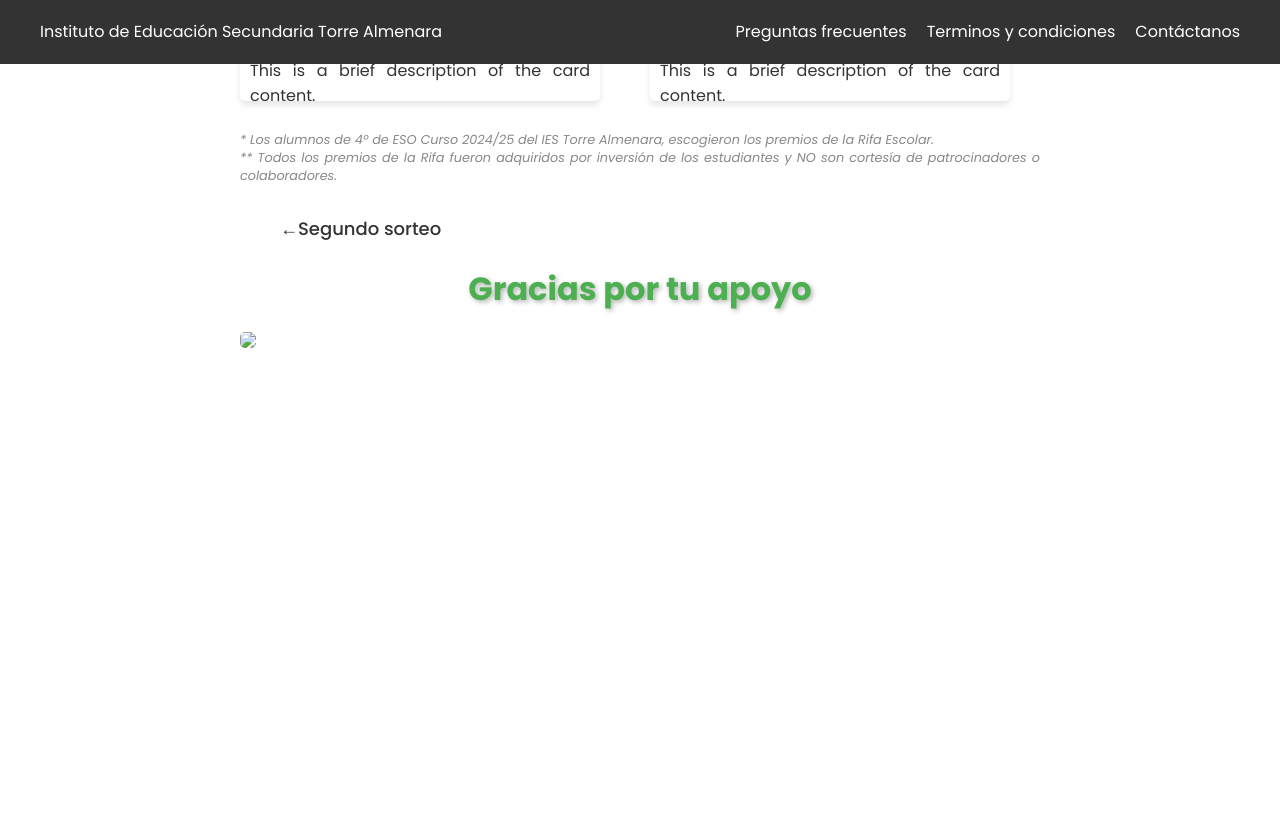
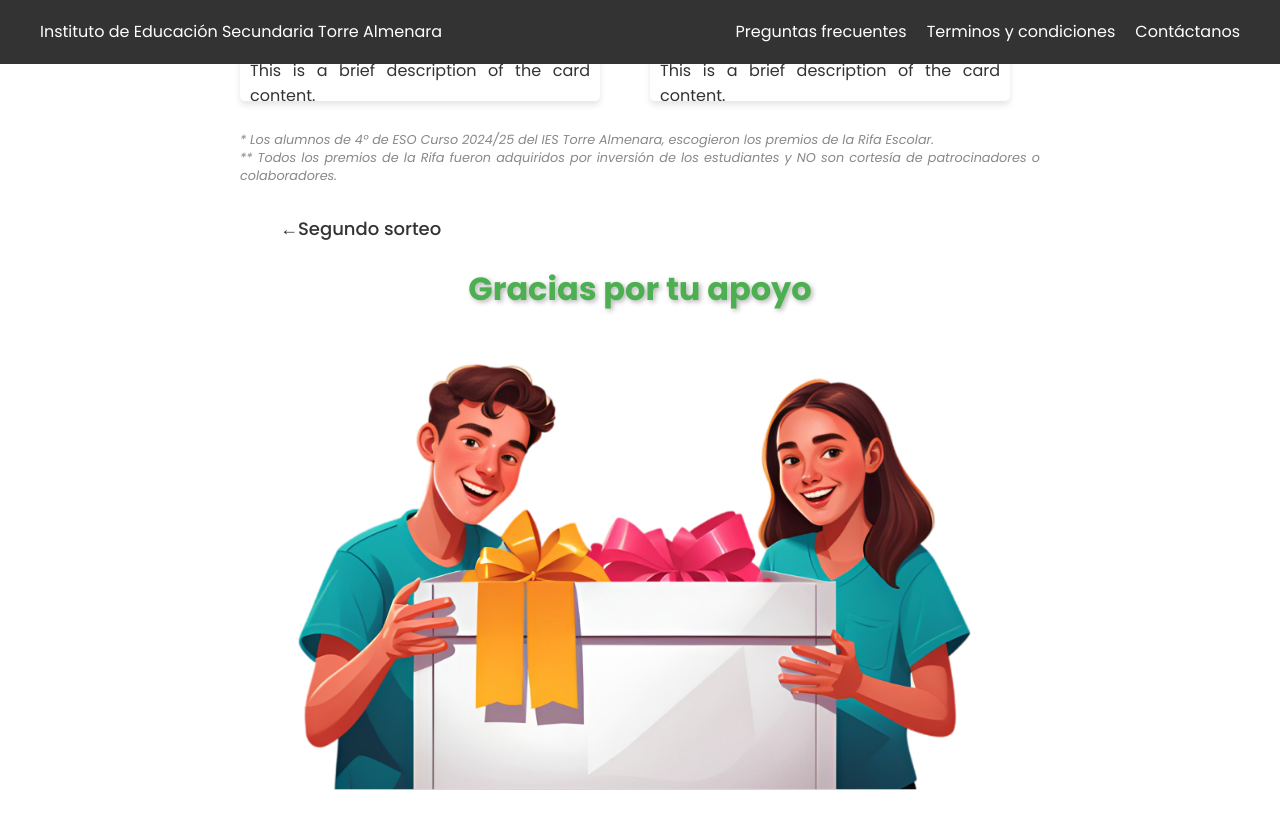
Before and after one commit to GerardoHMX/rifaEscolar, a plain HTML site: page gift3.html in a window 1280 px wide. Shown: the part 736-1565 px from the top of the page. Before the commit the page ends 1191 px from the top, so only its background shows below. Drawn offline with Linux system fonts and the light colour scheme; the site is published under a folder, as on GitHub Pages, so addresses that start at the root find nothing; a web font is replaced by a local one.

Commit message:
Update URLs absolutas y relativas
Update URLs absolutas y relativas

```diff
--- a/gift3.html
+++ b/gift3.html
@@ -111,7 +111,7 @@
                 Gracias por tu apoyo
             </h2>
             <div class="image-container">
-                <img src="/img/EntregaPremio2.png" class="main-image">
+                <img src="img/EntregaPremio2.png" class="main-image">
             </div>
         </section>
 
```
